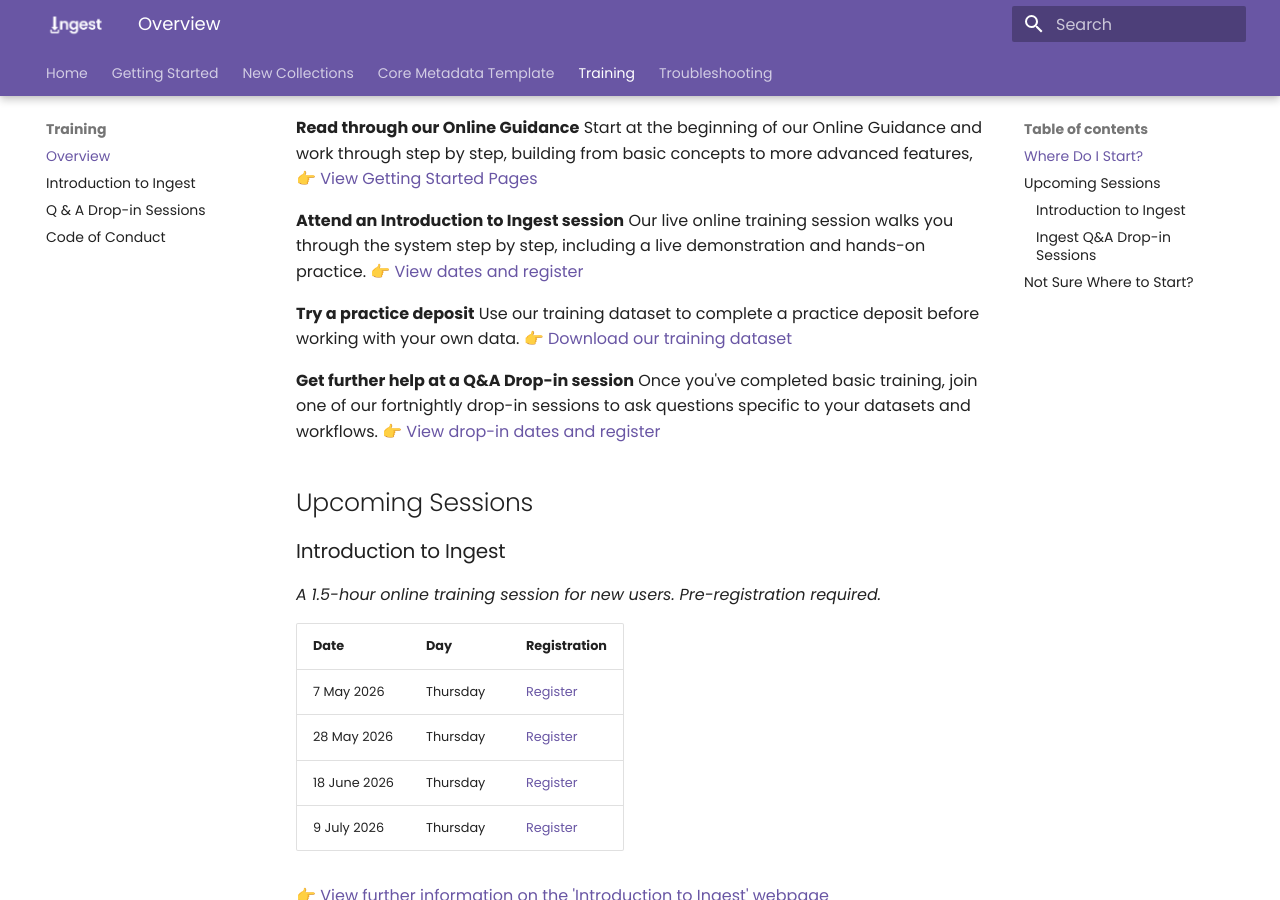
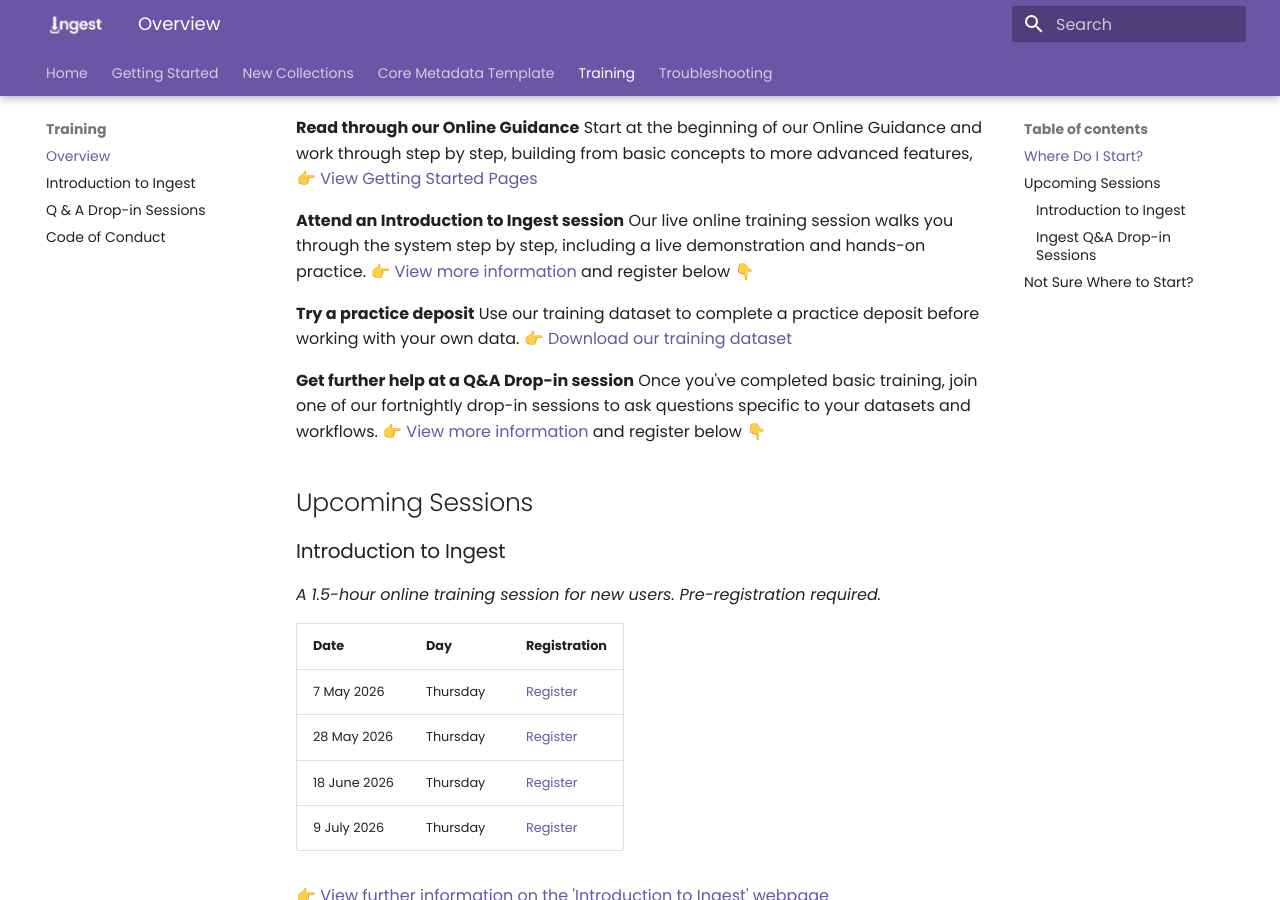
Before and after one commit to uoy-ads/ads-ingest-documentation, an MkDocs documentation site: the page built from docs/tr/tr_index.md, in a window 1280 px wide and 900 px high, scrolled down 322 px. Built offline with MkDocs 1.6.1 and Material for MkDocs 9.7.7, drawn with Linux system fonts in a browser that asks for light colours.

```diff
--- a/docs/tr/tr_index.md
+++ b/docs/tr/tr_index.md
@@ -8,19 +8,19 @@ If you're new to Ingest, try some of these following steps:
 
 **Read through our Online Guidance**
 Start at the beginning of our Online Guidance and work through step by step, building from basic concepts to more advanced features,
-👉 [View Getting Started Pages](#)
+👉 [View Getting Started Pages](../gs/gs_introduction.md)
 
 **Attend an Introduction to Ingest session**
 Our live online training session walks you through the system step by step, including a live demonstration and hands-on practice.
-👉 [View dates and register](#)
+👉 [View more information](tr_intro_ingest.md) and register below 👇
 
 **Try a practice deposit**
 Use our training dataset to complete a practice deposit before working with your own data.
-👉 [Download our training dataset](https://bit.ly/Ingest26)
+👉 [Download our training dataset](https://drive.google.com/file/d/1HbYfgL6S_hqWm2BZRY36V-DYjGT2WVvX/view)
 
 **Get further help at a Q&A Drop-in session**
 Once you've completed basic training, join one of our fortnightly drop-in sessions to ask questions specific to your datasets and workflows.
-👉 [View drop-in dates and register](#)
+👉 [View more information](tr_ingest_qa.md) and register below 👇
 
 
 ## Upcoming Sessions
```
Also changed, not shown: docs/tr/tr_ingest_qa.md (+3 -1 lines).
